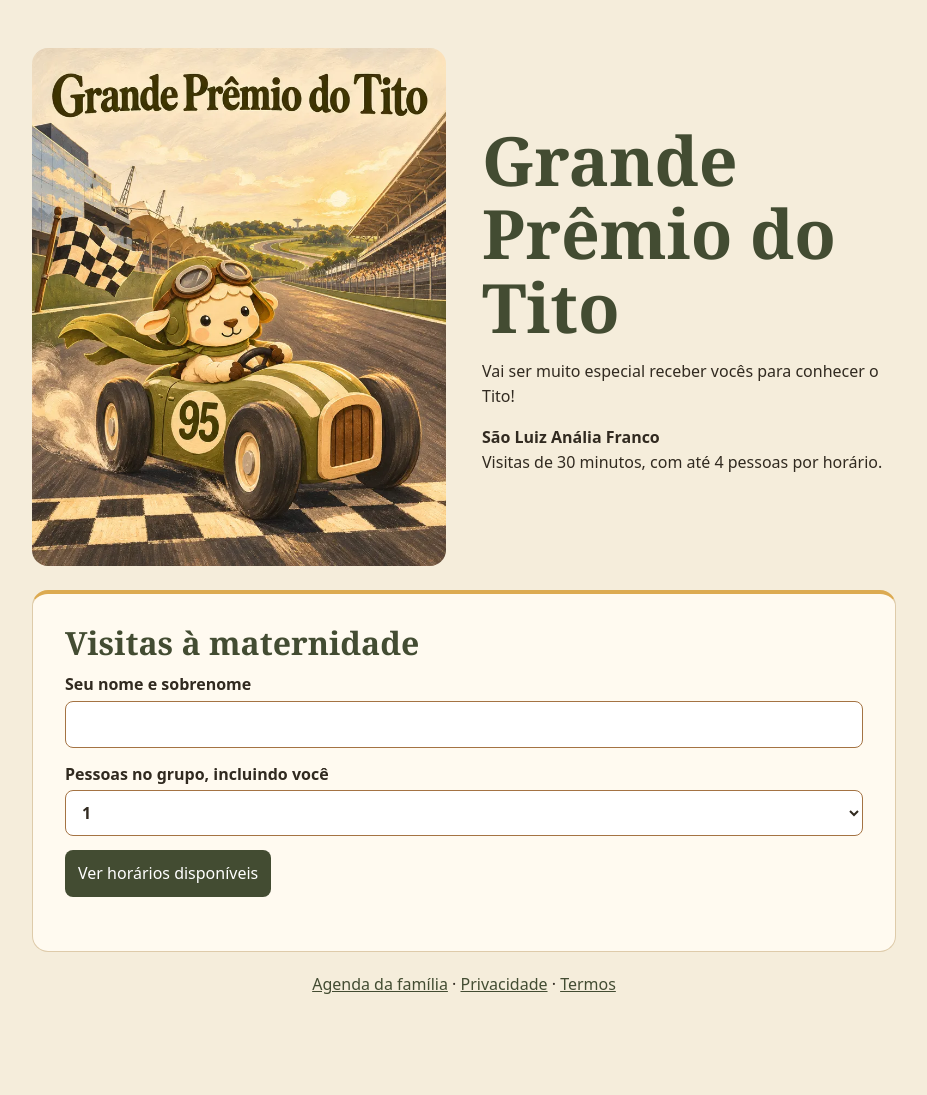
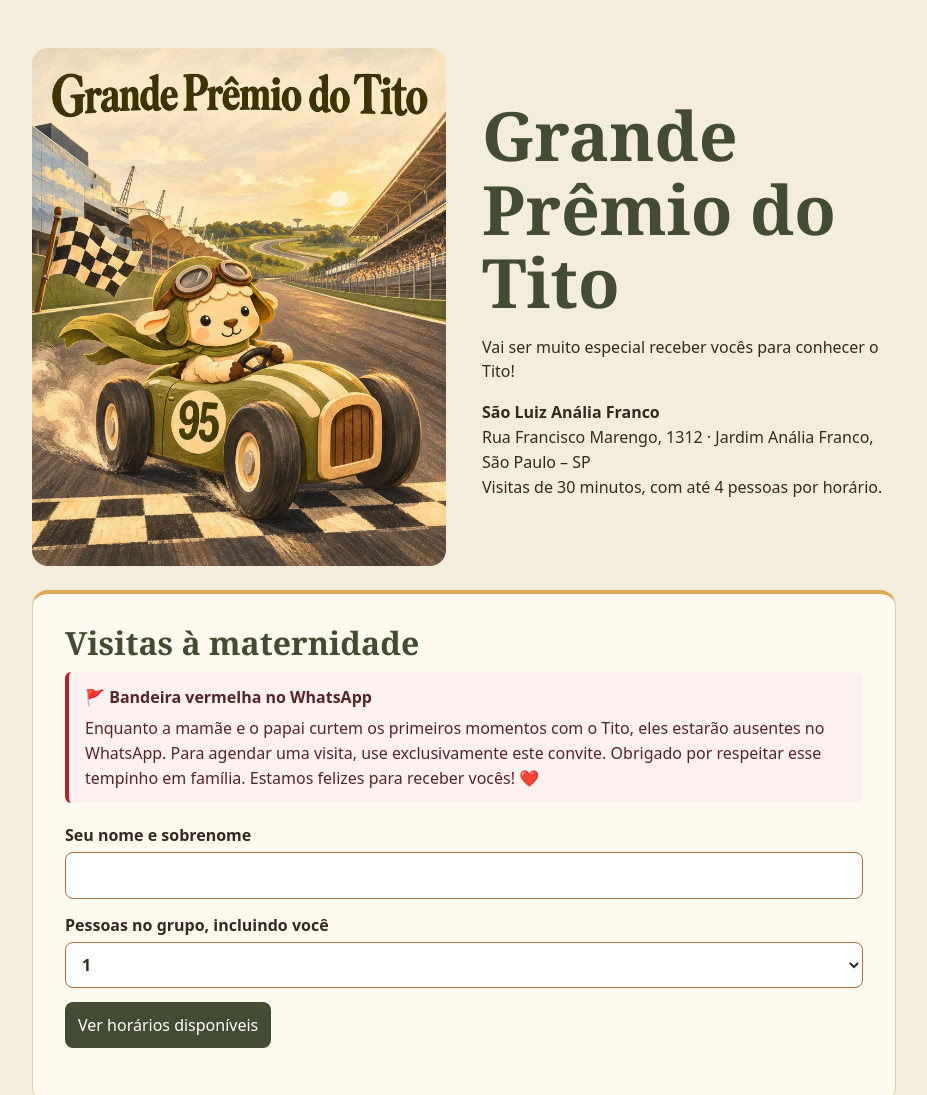
Before and after one commit to matheuszaninicode/visitas-tito, a plain HTML site: page index.html in a window 1280 px wide. Shown: the top 1095 px of the page, without its empty margins (176-1103 px from the left). Before the commit the page ends 1045 px from the top, so only its background shows below. Drawn offline with Linux system fonts and the light colour scheme.

Commit message:
Inclui endereço e recado de bandeira vermelha no convite

```diff
--- a/index.html
+++ b/index.html
@@ -11,11 +11,15 @@
     <div>
       <h1>Grande Prêmio do Tito</h1>
       <p>Vai ser muito especial receber vocês para conhecer o Tito!</p>
-      <p><strong>São Luiz Anália Franco</strong><br>Visitas de 30 minutos, com até 4 pessoas por horário.</p>
+      <p><strong>São Luiz Anália Franco</strong><br>Rua Francisco Marengo, 1312 · Jardim Anália Franco, São Paulo – SP<br>Visitas de 30 minutos, com até 4 pessoas por horário.</p>
     </div>
   </header>
   <section aria-labelledby="title">
     <h2 id="title">Visitas à maternidade</h2>
+    <aside aria-labelledby="red-flag" style="border-inline-start: 4px solid #b4232c; background: #fff1ef; color: #532428; padding: .8rem 1rem; margin: 0 0 1.25rem; border-radius: .4rem;">
+      <strong id="red-flag"><span aria-hidden="true">🚩</span> Bandeira vermelha no WhatsApp</strong>
+      <p style="margin: .4rem 0 0;">Enquanto a mamãe e o papai curtem os primeiros momentos com o Tito, eles estarão ausentes no WhatsApp. Para agendar uma visita, use exclusivamente este convite. Obrigado por respeitar esse tempinho em família. Estamos felizes para receber vocês! ❤️</p>
+    </aside>
     <form id="group-form">
       <label>Seu nome e sobrenome <input name="visitor" required maxlength="100" autocomplete="name"></label>
       <label>Pessoas no grupo, incluindo você
```
